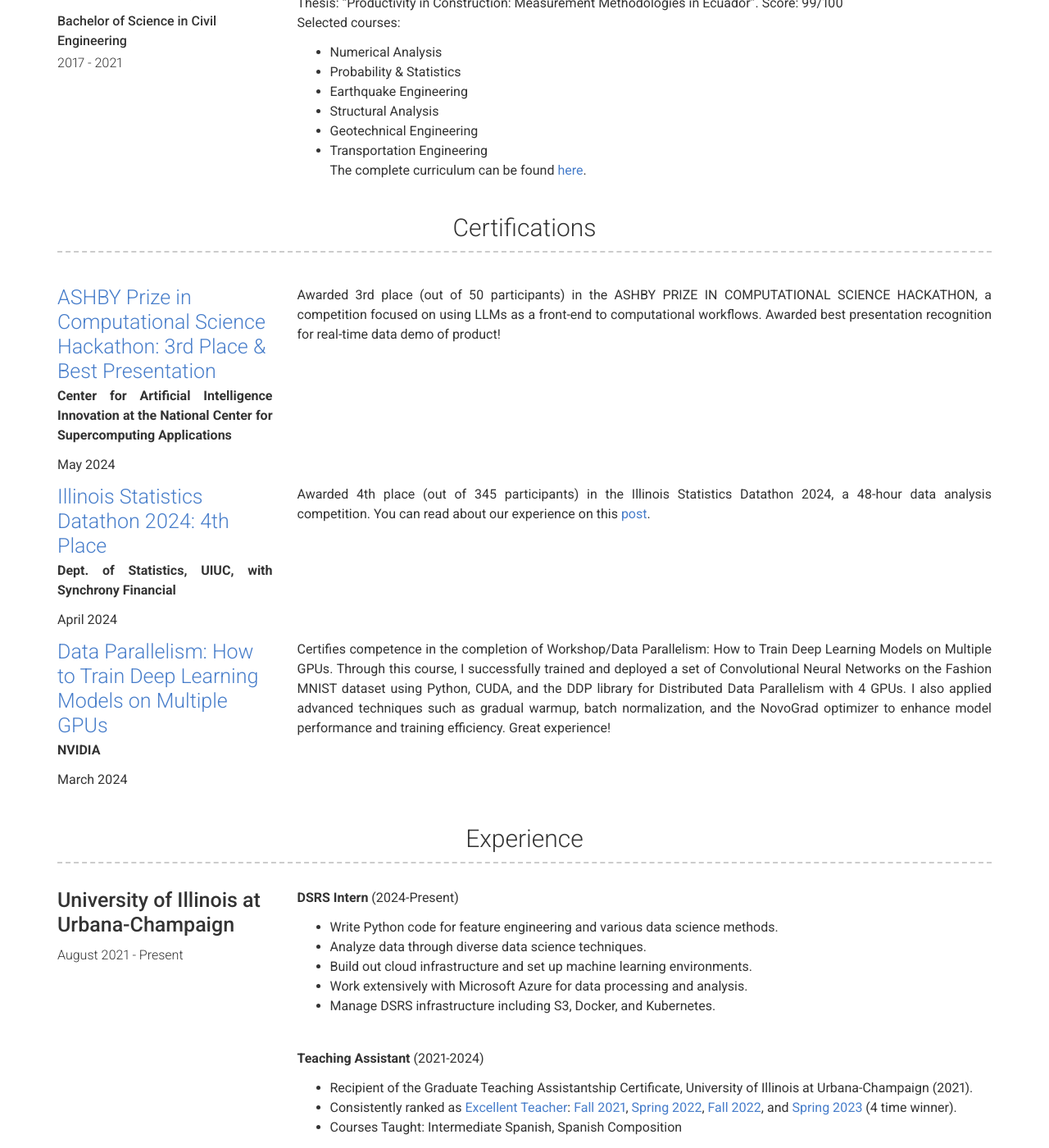
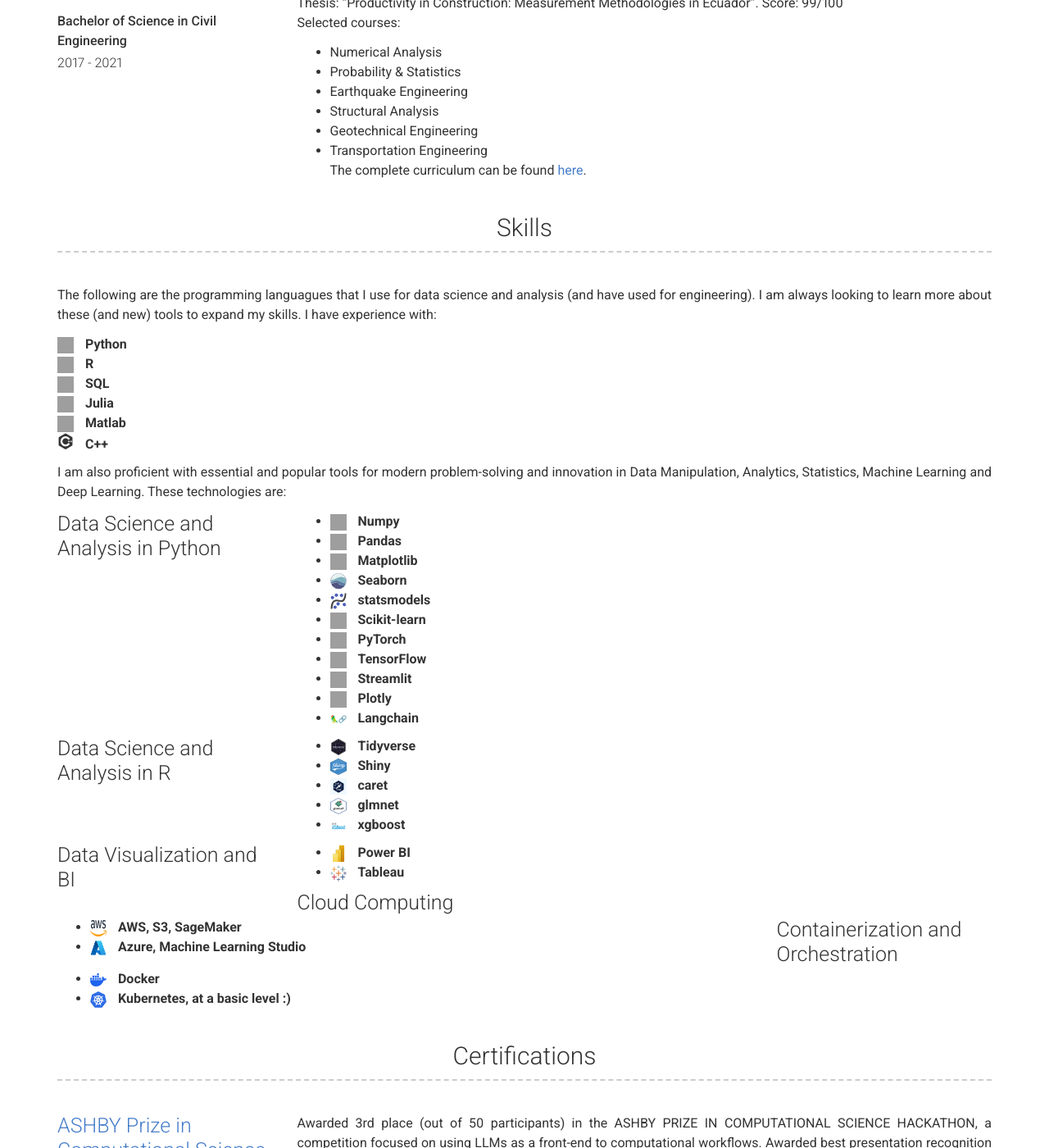
Before and after one commit to fsaudm/fsaudm.github.io, a Jekyll site: the page built from index.md, in a window 1280 px wide and 1400 px high, scrolled down 1377 px. Shown: the whole window at 82% size. Built offline with Jekyll 4.4.1, drawn with Linux system fonts in a browser that asks for light colours; some of the changed text lies outside the part shown; grey boxes are pictures that could not be loaded.

Commit message:
some changes to make the skills section look good.

```diff
--- a/_data/skills.yml
+++ b/_data/skills.yml
@@ -1,4 +1,4 @@
-description: "I have listed the tools that I use for data science and analysis (and have used for engineering). I am always looking to learn more about these (and new) tools to expand my skills. I have experience with the following programming languages:"
+description: "The following are the programming languagues that I use for data science and analysis (and have used for engineering). I am always looking to learn more about these (and new) tools to expand my skills. I have experience with:"
 languages:
   - name: Python
     icon_type: "svg"
@@ -97,7 +97,7 @@ containerization_and_orchestration:
   - name: Docker
     icon_type: "svg"
     icon_url: "icons/docker-mark-blue.svg"
-  - name: Kubernetes
+  - name: Kubernetes, at a basic level :)
     icon_type: "svg"
     icon_url: "icons/Kubernetes.png"
 
--- a/_includes/skills.html
+++ b/_includes/skills.html
@@ -1,42 +1,39 @@
 <div class="container skills-container">
-  <h3>{{ site.skills_title | default: "Information Technology Skills" }}</h3>
-  <div class="row clearfix skills">
-    <!-- Description -->
-    <div class="col-xs-12 col-sm-12 col-md-12 col-print-12">
-      {{ site.data.skills.description | strip | markdownify }}
-      <br>
-    </div>
-
-    <!-- Programming Languages -->
-    <div class="col-xs-12 col-sm-4 col-md-3 col-print-12 left-column">
-      <h4>Programming Languages</h4>
-    </div>
-    <div class="col-xs-12 col-sm-8 col-md-9 col-print-12">
-      <ul>
+  <h3>{{ site.skills_title | default: "Skills" }}</h3>
+  <p>
+    {{ site.data.skills.description }}
+  </p>
+  <ul style="list-style: none; padding-left: 0;">
     {% for language in site.data.skills.languages %}
       <li>
         {% if language.icon_type == "svg" %}
           <img src="{{ language.icon_url }}" alt="{{ language.name }} icon" style="width: 20px; height: 20px; margin-right: 10px;">
-            {% else %}
+        {% endif %}
+        {% if language.icon_type == "devicon" %}
           <i class="{{ language.devicon_class }}" style="font-size: 20px; margin-right: 10px;"></i>
         {% endif %}
         <b>{{ language.name }}</b>
       </li>
     {% endfor %}
   </ul>
-    </div>
-    <br>
 
+  <p>
+    {{ site.data.skills.description2 }}
+  </p>
+
+  <div class="row clearfix skills">
     <!-- Data Science and Analysis in Python -->
     <div class="col-xs-12 col-sm-4 col-md-3 col-print-12 left-column">
       <h4>Data Science and Analysis in Python</h4>
     </div>
     <div class="col-xs-12 col-sm-8 col-md-9 col-print-12">
       <ul>
-        {% for tool in site.data.skills.data_science_and_analysis_python %}
+        {% for skill in site.data.skills.data_science_and_analysis_python %}
           <li>
-            <img src="{{ tool.icon_url }}" alt="{{ tool.name }} icon" style="width: 20px; height: 20px; margin-right: 10px;">
-            <b>{{ tool.name }}</b>
+            {% if skill.icon_type == "svg" or skill.icon_type == "png" %}
+              <img src="{{ skill.icon_url }}" alt="{{ skill.name }} icon" style="width: 20px; height: 20px; margin-right: 10px;">
+            {% endif %}
+            <b>{{ skill.name }}</b>
           </li>
         {% endfor %}
       </ul>
@@ -49,10 +46,12 @@
     </div>
     <div class="col-xs-12 col-sm-8 col-md-9 col-print-12">
       <ul>
-        {% for tool in site.data.skills.data_science_and_analysis_r %}
+        {% for skill in site.data.skills.data_science_and_analysis_r %}
           <li>
-            <img src="{{ tool.icon_url }}" alt="{{ tool.name }} icon" style="width: 20px; height: 20px; margin-right: 10px;">
-            <b>{{ tool.name }}</b>
+            {% if skill.icon_type == "svg" or skill.icon_type == "png" %}
+              <img src="{{ skill.icon_url }}" alt="{{ skill.name }} icon" style="width: 20px; height: 20px; margin-right: 10px;">
+            {% endif %}
+            <b>{{ skill.name }}</b>
           </li>
         {% endfor %}
       </ul>
@@ -65,15 +64,16 @@
     </div>
     <div class="col-xs-12 col-sm-8 col-md-9 col-print-12">
       <ul>
-        {% for tool in site.data.skills.data_visualization_and_bi %}
+        {% for skill in site.data.skills.data_visualization_and_bi %}
           <li>
-            <img src="{{ tool.icon_url }}" alt="{{ tool.name }} icon" style="width: 20px; height: 20px; margin-right: 10px;">
-            <b>{{ tool.name }}</b>
+            {% if skill.icon_type == "svg" or skill.icon_type == "png" %}
+              <img src="{{ skill.icon_url }}" alt="{{ skill.name }} icon" style="width: 20px; height: 20px; margin-right: 10px;">
+            {% endif %}
+            <b>{{ skill.name }}</b>
           </li>
         {% endfor %}
       </ul>
     </div>
-    <br>
 
     <!-- Cloud Computing -->
     <div class="col-xs-12 col-sm-4 col-md-3 col-print-12 left-column">
@@ -81,10 +81,12 @@
     </div>
     <div class="col-xs-12 col-sm-8 col-md-9 col-print-12">
       <ul>
-        {% for tool in site.data.skills.cloud_computing %}
+        {% for skill in site.data.skills.cloud_computing %}
           <li>
-            <img src="{{ tool.icon_url }}" alt="{{ tool.name }} icon" style="width: 20px; height: 20px; margin-right: 10px;">
-            <b>{{ tool.name }}</b>
+            {% if skill.icon_type == "svg" or skill.icon_type == "png" %}
+              <img src="{{ skill.icon_url }}" alt="{{ skill.name }} icon" style="width: 20px; height: 20px; margin-right: 10px;">
+            {% endif %}
+            <b>{{ skill.name }}</b>
           </li>
         {% endfor %}
       </ul>
@@ -97,17 +99,18 @@
     </div>
     <div class="col-xs-12 col-sm-8 col-md-9 col-print-12">
       <ul>
-        {% for tool in site.data.skills.containerization_and_orchestration %}
+        {% for skill in site.data.skills.containerization_and_orchestration %}
           <li>
-            <img src="{{ tool.icon_url }}" alt="{{ tool.name }} icon" style="width: 20px; height: 20px; margin-right: 10px;">
-            <b>{{ tool.name }}</b>
+            {% if skill.icon_type == "svg" or skill.icon_type == "png" %}
+              <img src="{{ skill.icon_url }}" alt="{{ skill.name }} icon" style="width: 20px; height: 20px; margin-right: 10px;">
+            {% endif %}
+            <b>{{ skill.name }}</b>
           </li>
         {% endfor %}
       </ul>
     </div>
     <br>
-  </div>
-</div>
+
 
     <!-- Civil Engineering and Construction Management -->
     <!-- Commented out as per your request
@@ -122,3 +125,6 @@
       </ul>
     </div>
     -->
+
+  </div>
+</div>
--- a/_layouts/default.html
+++ b/_layouts/default.html
@@ -17,6 +17,11 @@
         {%- include education.html -%}
       {%- endif -%}
 
+      <!-- Skills -->
+      {%- if site.data.skills.size > 0 -%}
+        {%- include skills.html -%}
+      {%- endif -%}
+
       <!-- Certifications -->
       {%- if site.data.certifications.size > 0 -%}
         {%- include certifications.html -%}
@@ -32,10 +37,7 @@
         {%- include projects.html -%}
       {%- endif -%}
 
-      <!-- Skills -->
-      {%- if site.data.skills.size > 0 -%}
-        {%- include skills.html -%}
-      {%- endif -%}
+
 
       <!-- Languages -->
       {%- if site.data.languages.size > 0 -%}
```
Lines whose indentation alone changed are shown as unchanged.
